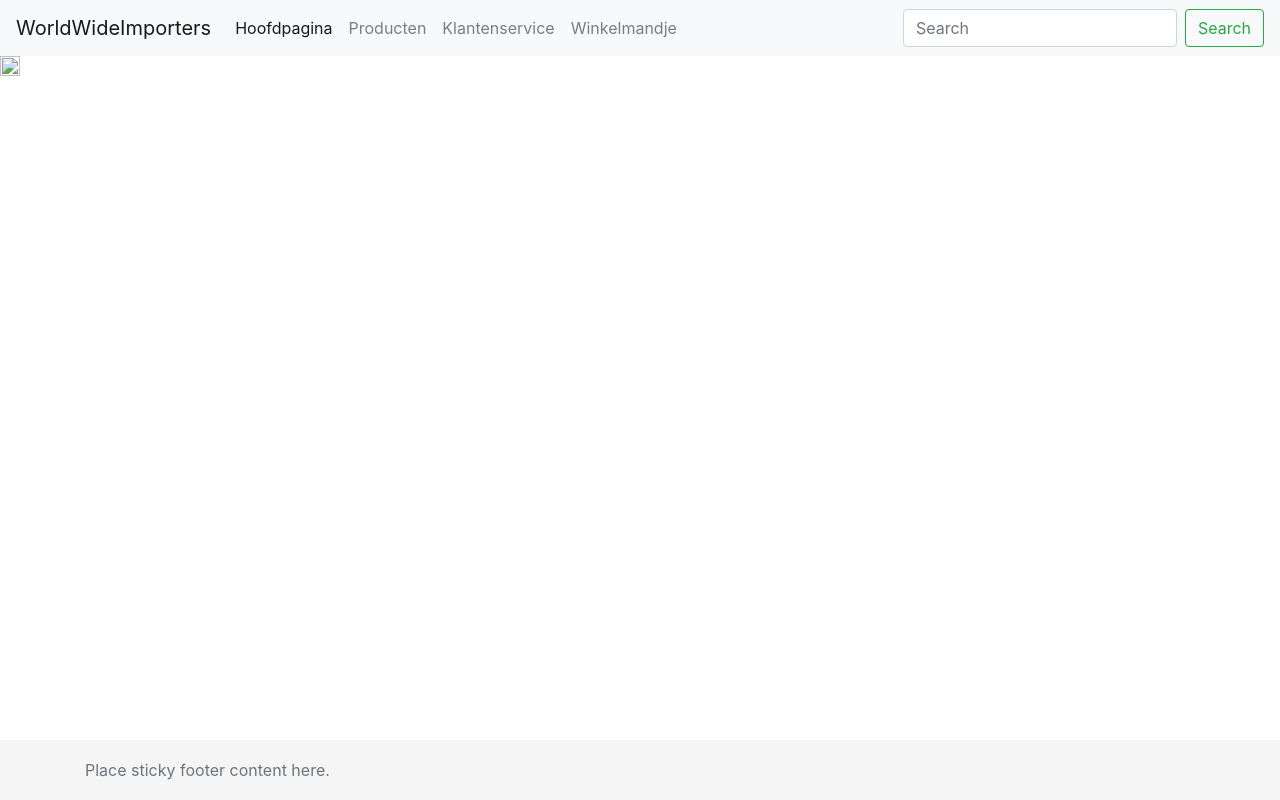
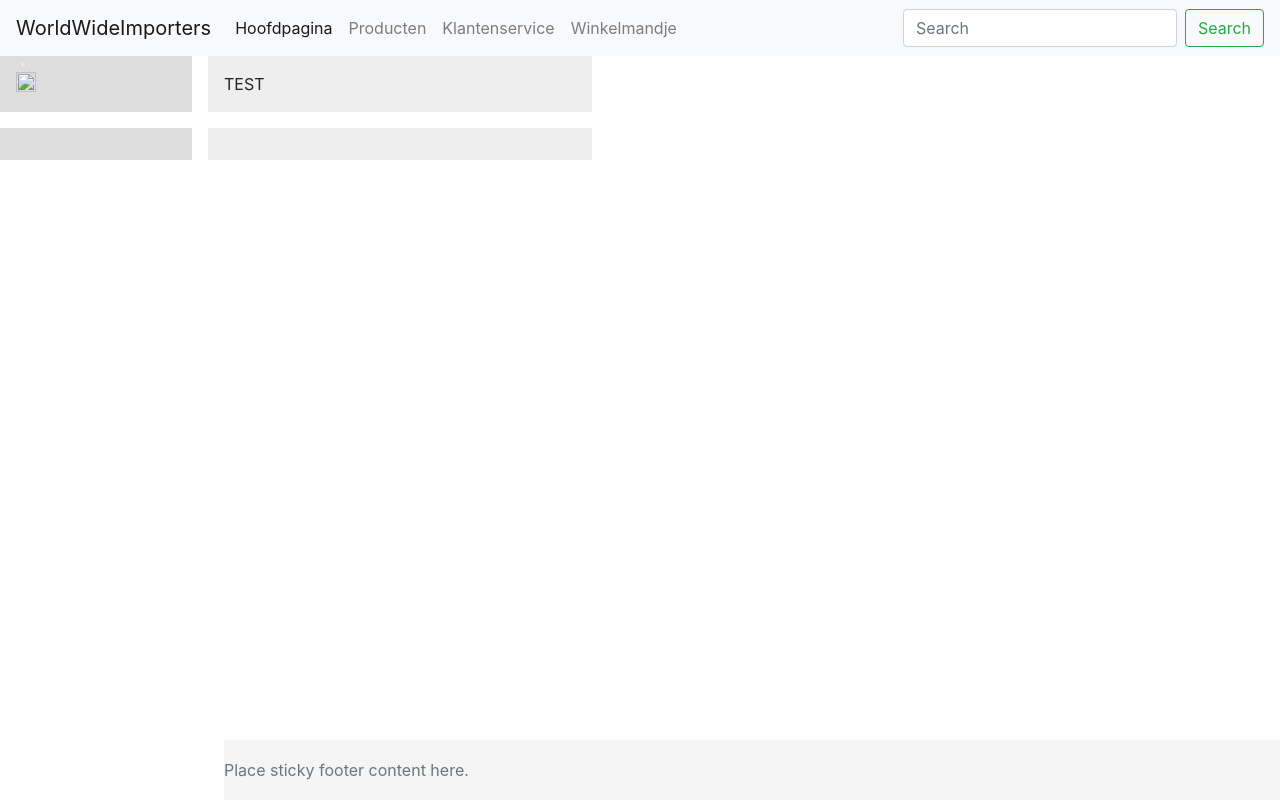
Before and after one commit to DragonsFruit/WWI, a PHP site: page /Product.php in a window 1280 px wide; the page is wider, and only the part inside the window is pictured. Run offline with PHP 8.4, Linux system fonts and the light colour scheme; data that the repository does not hold is empty; some libraries are stand-ins or nearby versions.

Commit message:
Grids toegevoegd

```diff
--- a/Product.php
+++ b/Product.php
@@ -52,6 +52,10 @@
     </nav>
 
 
+<!--Grid Afbeelding-->
+
+    <div class ="wrapper">
+    <div>
     <!-- Carousel -->
     <main class="container-fluid">
         <div class="row">
@@ -87,7 +91,6 @@
             </div>
         </div>
     </main>
-    <!-- <div class="productInformatie">
         <?php echo $productNaam; ?>
     </div>
     <div class="bestelKnop">
@@ -96,11 +99,12 @@
     <div class="productBeschrijving">
         <?php echo $productBeschrijving ?>
     </div>
-    <div> -->
-    <footer class="footer">
-      <div class="container">
-        <span class="text-muted">Place sticky footer content here.</span>
-      </div>
+
+    <!-- footer -->
+        <div>
+        <footer class="footer">
+            <span class="text-muted">Place sticky footer content here.</span>
+        </div>
     </footer>
 </body>
 </html>
--- a/css/style.css
+++ b/css/style.css
@@ -17,3 +17,18 @@ body {
     line-height: 60px; /* Vertically center the text there */
     background-color: #f5f5f5;
 }
+
+.wrapper{
+    display:grid;
+    grid-template-columns: 15% 30%;
+    grid-column-gap:1em;
+    grid-row-gap:1em;
+}
+
+.wrapper > div{
+    background:#eee;
+    padding:1em;
+}
+.wrapper > div:nth-child(odd){
+    background:#ddd;
+}
```
